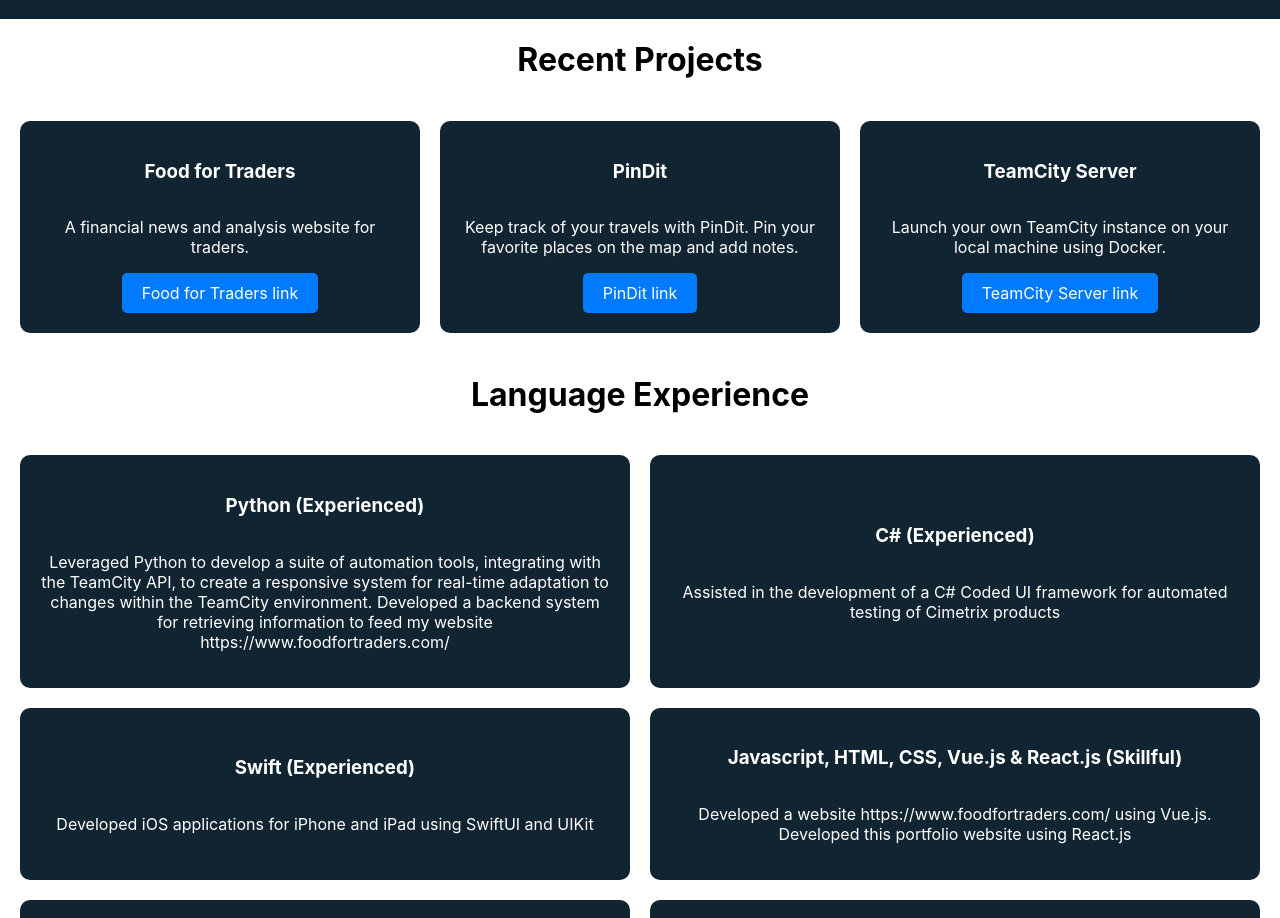
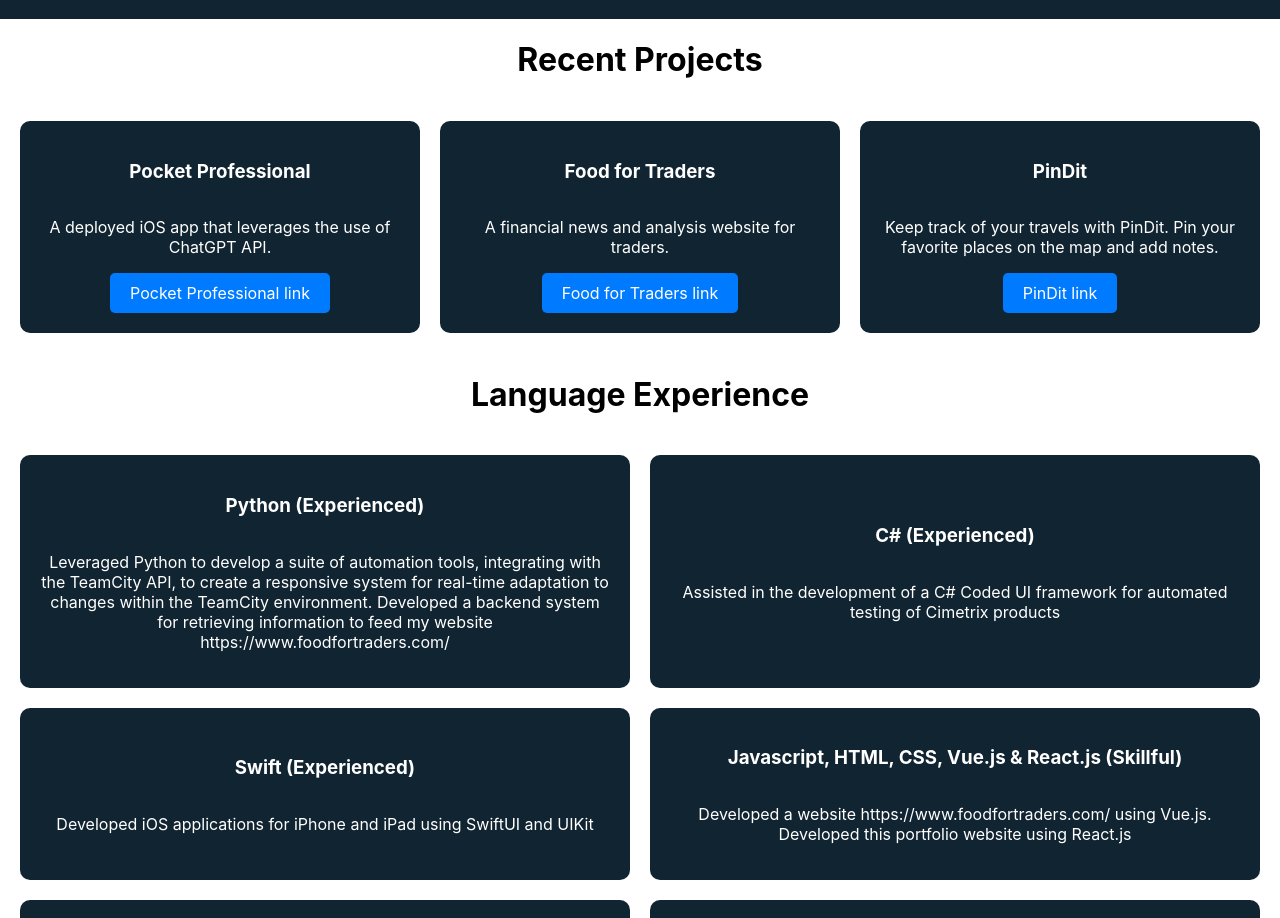
Before and after one commit to zackjohnson8/zackjohnson8.github.io, a React (Create React App) app in the folder portfolio/: page / in a window 1280 px wide. Shown: the part 781-1699 px from the top of the page. Built offline with nearby package versions, Linux system fonts and the light colour scheme.

Commit message:
Update Project.js to represent my new iOS app Pocket Professional

```diff
--- a/portfolio/src/components/Projects.js
+++ b/portfolio/src/components/Projects.js
@@ -5,21 +5,21 @@
     const projectsData = [
         {
             id: 1,
+            title: 'Pocket Professional',
+            description: 'A deployed iOS app that leverages the use of ChatGPT API.',
+            url: 'https://apps.apple.com/us/app/pocket-professional/id6449138114'
+        },
+        {
+            id: 2,
             title: 'Food for Traders',
             description: 'A financial news and analysis website for traders.',
             url: 'https://www.foodfortraders.com/'
         },
         {
-            id: 2,
+            id: 3,
             title: 'PinDit',
             description: 'Keep track of your travels with PinDit. Pin your favorite places on the map and add notes.',
             url: 'https://apps.apple.com/us/app/pindit/id1547133643'
-        },
-        {
-            id: 3,
-            title: 'TeamCity Server',
-            description: 'Launch your own TeamCity instance on your local machine using Docker.',
-            url: 'https://github.com/zackjohnson8/TeamCityServer'
         }
     ];
 
```
